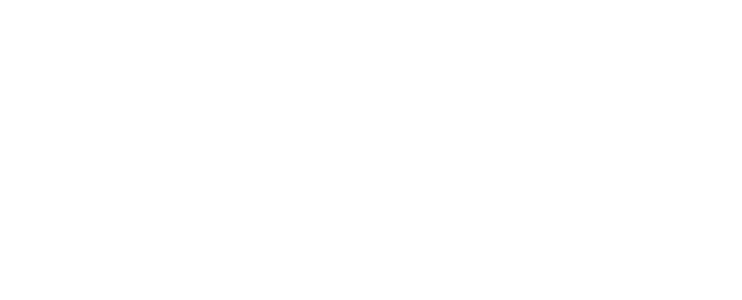
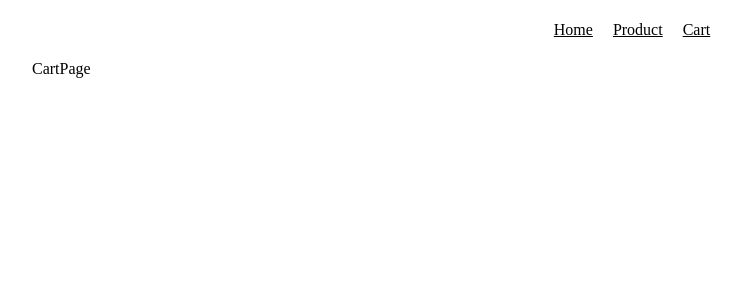
Before and after one commit to YUJOO-LEE/shoppingmall, a React (Vite) app: page /cart in a window 1280 px wide. Before the commit this address had no page. Shown: the top 300 px of the page, without its empty margins (8-750 px from the left). Built offline with nearby package versions, Linux system fonts and the light colour scheme.

Commit message:
gnb 및 cart 페이지 생성

```diff
--- a/src/_app.tsx
+++ b/src/_app.tsx
@@ -3,6 +3,7 @@ import { useRoutes } from 'react-router-dom';
 import { getClient } from './queryClient';
 import { routes } from './routes';
 import { ReactQueryDevtools } from '@tanstack/react-query-devtools';
+import Gnb from './components/gnb';
 
 function App() {
   const element = useRoutes(routes);
@@ -10,6 +11,7 @@ function App() {
 
   return (
     <QueryClientProvider client={queryClient}>
+      <Gnb />
       {element}
       <ReactQueryDevtools initialIsOpen={false}></ReactQueryDevtools>
     </QueryClientProvider>
--- /dev/null
+++ b/src/components/gnb.tsx
@@ -0,0 +1,21 @@
+import { Link } from "react-router-dom";
+
+function Gnb() {
+  return (
+    <nav className="gnb">
+      <ul>
+        <li>
+          <Link to='/'>Home</Link>
+        </li>
+        <li>
+          <Link to='/product'>Product</Link>
+        </li>
+        <li>
+          <Link to='/cart'>Cart</Link>
+        </li>
+      </ul>
+    </nav>
+  )
+}
+
+export default Gnb;
--- /dev/null
+++ b/src/pages/cart/index.tsx
@@ -0,0 +1,7 @@
+function CartPage() {
+  return (
+    <div>CartPage</div>
+  )
+}
+
+export default CartPage;
--- /dev/null
+++ b/src/pages/payment/index.tsx
@@ -0,0 +1,7 @@
+function Payment() {
+  return (
+    <div>index</div>
+  )
+}
+
+export default Payment;
--- a/src/routes.tsx
+++ b/src/routes.tsx
@@ -3,6 +3,8 @@ import React from 'react';
 import GlobalLayout from './pages/_layout'
 
 const DynamicIndex = React.lazy(() => import('./pages/index'));
+const DynamicCartIndex = React.lazy(() => import('./pages/cart/index'));
+const DynamicPaymentIndex = React.lazy(() => import('./pages/payment/index'));
 const DynamicProductIndex = React.lazy(() => import('./pages/product/index'));
 const DynamicProductId = React.lazy(() => import('./pages/product/[id]'));
 
@@ -13,6 +15,8 @@ export const routes = [
     element: <GlobalLayout />,
     children: [
       { path: '/', element: <DynamicIndex />, index: true},
+      { path: '/cart', element: <DynamicCartIndex />, index: true},
+      { path: '/payment', element: <DynamicPaymentIndex />, index: true},
       { path: '/product', element: <DynamicProductIndex />, index: true},
       { path: '/product/:id', element: <DynamicProductId />, },
     ]
@@ -21,6 +25,8 @@ export const routes = [
 
 export const pages = [
   { route: '/' },
+  { route: '/cart' },
+  { route: '/payment' },
   { route: '/product' },
   { route: '/product/:id' },
 ]
--- a/src/scss/index.scss
+++ b/src/scss/index.scss
@@ -1,2 +1,22 @@
 @import './reset';
 @import './components/products';
+@import './components/cart';
+
+#root{
+  max-width: 1200px;
+  margin: 0 auto;
+}
+
+.gnb{
+  width: 100%;
+  height: 60px;
+
+  ul{
+    width: 100%;
+    height: 100%;
+    display: flex;
+    justify-content: center;
+    align-items: center;
+    gap: 20px;
+  }
+}
```
Also changed, not shown: src/scss/components/_cart.scss (added).
